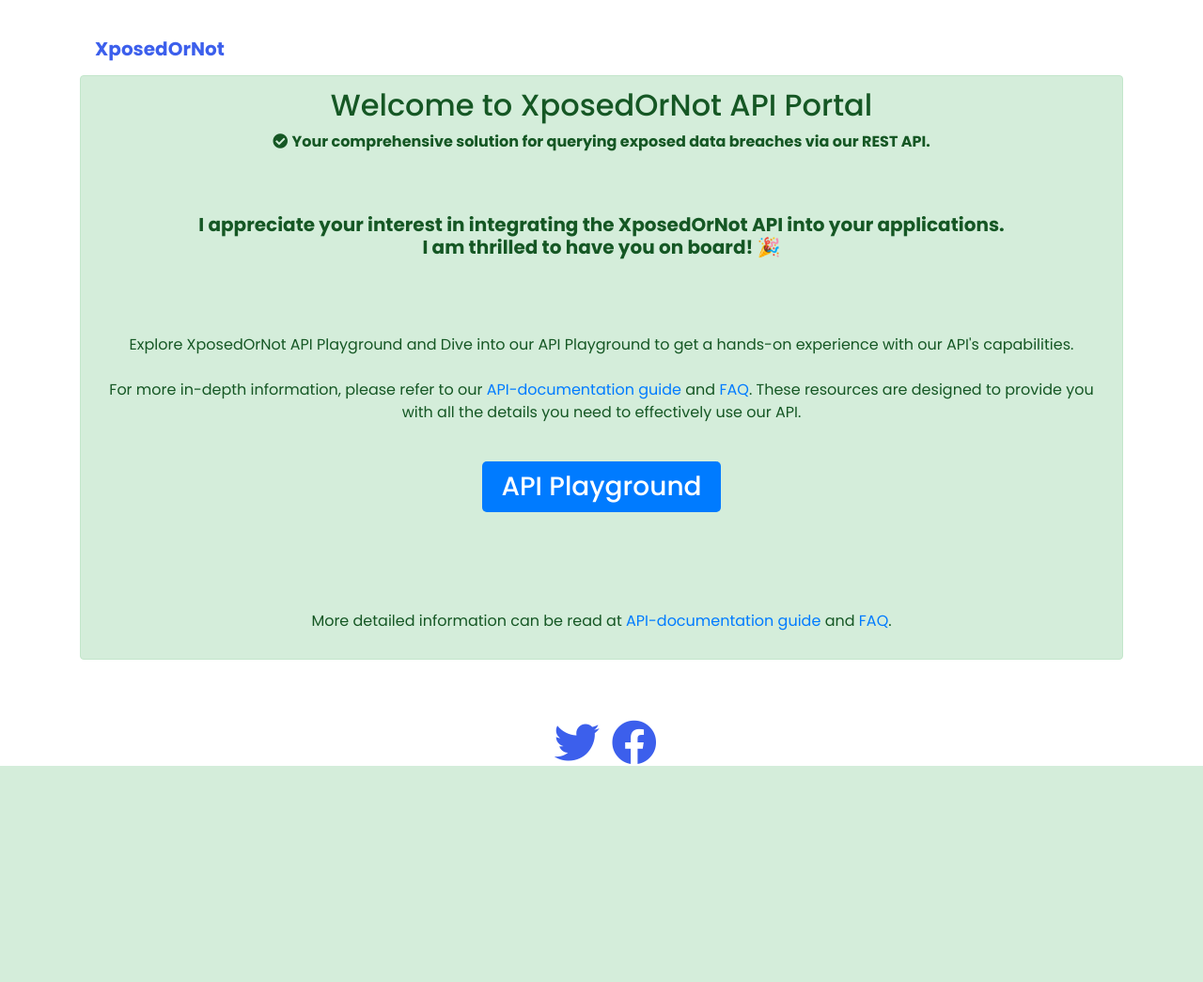
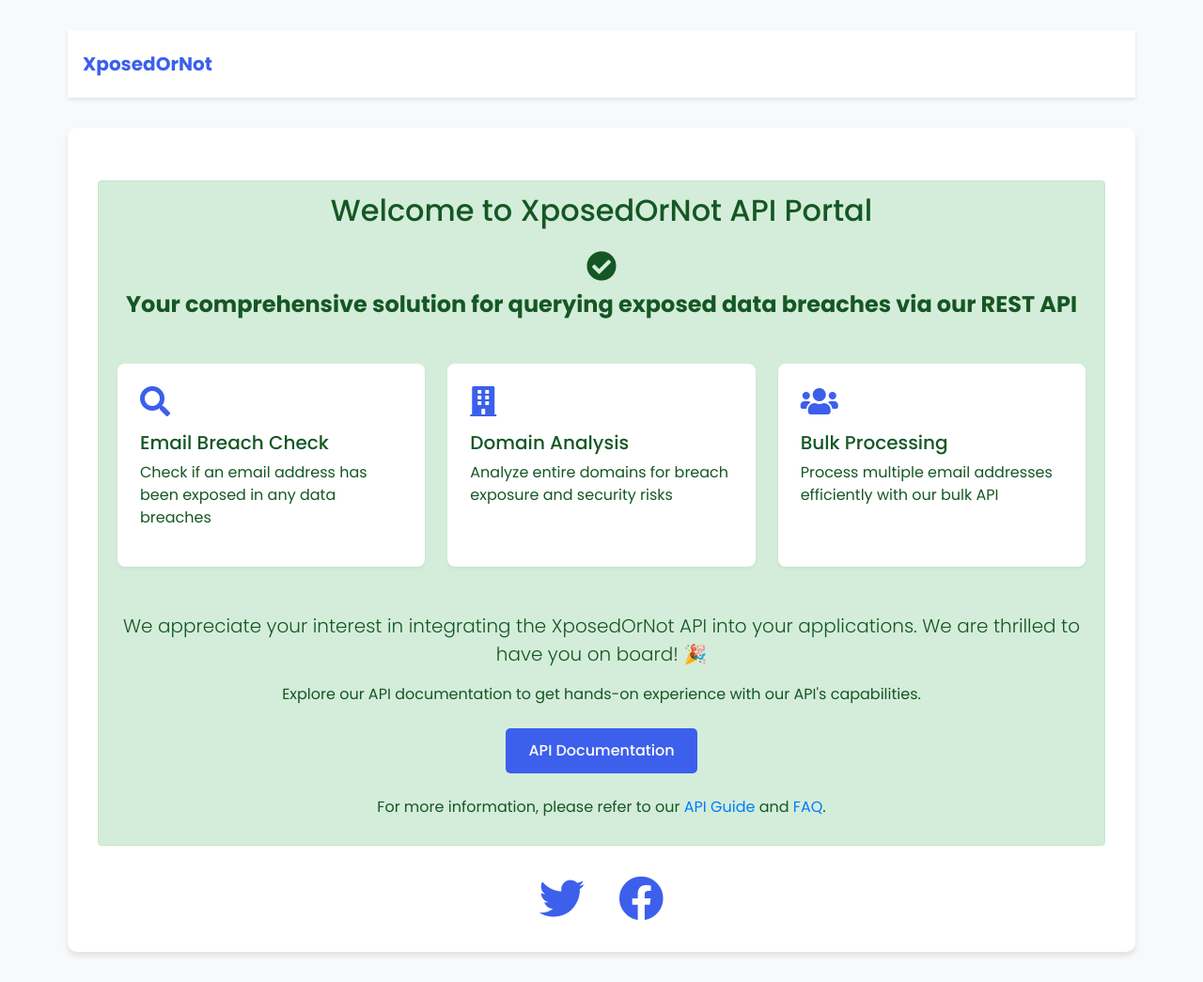
Before and after one commit to XposedOrNot/XposedOrNot-API, a FastAPI app: page / in a window 1280 px wide. Shown: the whole page at 94% size. Before the commit the page ends 815 px from the top, so only its background shows below. Run offline with FastAPI, Linux system fonts and the light colour scheme; some libraries are stand-ins or nearby versions.

Commit message:
💄 style: Minor cosmetic improvements on API landing page

```diff
--- a/config/middleware.py
+++ b/config/middleware.py
@@ -43,7 +43,7 @@
             "font-src 'self' https://fonts.gstatic.com https://cdnjs.cloudflare.com;"
             "object-src 'none';"
             "base-uri 'self';"
-            "connect-src 'self' https://xposedornot.com https://api.xposedornot.com https://cdnjs.cloudflare.com;"
+            "connect-src 'self' https://xposedornot.com https://api.xposedornot.com https://cdnjs.cloudflare.com https://maxcdn.bootstrapcdn.com;"
             "worker-src 'self' blob:;"
         )
 
--- a/templates/index.html
+++ b/templates/index.html
@@ -1,23 +1,111 @@
 <!DOCTYPE html>
 <html lang="en">
+
 <head>
    <meta charset="utf-8">
    <title>XposedOrNot API Reference</title>
    <link rel="shortcut icon" type="image/ico" href="https://xposedornot.com/favicon.ico" />
-      <link rel="stylesheet" href="https://maxcdn.bootstrapcdn.com/bootstrap/4.5.2/css/bootstrap.min.css" integrity="sha384-JcKb8q3iqJ61gNV9KGb8thSsNjpSL0n8PARn9HuZOnIxN0hoP+VmmDGMN5t9UJ0Z" crossorigin="anonymous">
-      <script src="https://cdnjs.cloudflare.com/ajax/libs/jquery/3.5.1/jquery.min.js" integrity="sha512-bLT0Qm9VnAYZDflyKcBaQ2gg0hSYNQrJ8RilYldYQ1FxQYoCLtUjuuRuZo+fjqhx/qtq/1itJ0C2ejDxltZVFg==" crossorigin="anonymous"></script>
-      <script src="https://maxcdn.bootstrapcdn.com/bootstrap/4.5.2/js/bootstrap.min.js" integrity="sha384-B4gt1jrGC7Jh4AgTPSdUtOBvfO8shuf57BaghqFfPlYxofvL8/KUEfYiJOMMV+rV" crossorigin="anonymous"></script>
-      <link rel=stylesheet href='https://fonts.googleapis.com/css?family=Poppins%3A300%2C400%2C500%2C600%2C700%2C900&#038;subset' type=text/css media=all>
-      <link rel="stylesheet" href="https://cdnjs.cloudflare.com/ajax/libs/font-awesome/5.8.2/css/all.min.css" integrity="sha256-BtbhCIbtfeVWGsqxk1vOHEYXS6qcvQvLMZqjtpWUEx8=" crossorigin="anonymous" />
+   <link rel="stylesheet" href="https://maxcdn.bootstrapcdn.com/bootstrap/4.5.2/css/bootstrap.min.css"
+      integrity="sha384-JcKb8q3iqJ61gNV9KGb8thSsNjpSL0n8PARn9HuZOnIxN0hoP+VmmDGMN5t9UJ0Z" crossorigin="anonymous">
+   <script src="https://cdnjs.cloudflare.com/ajax/libs/jquery/3.5.1/jquery.min.js"
+      integrity="sha512-bLT0Qm9VnAYZDflyKcBaQ2gg0hSYNQrJ8RilYldYQ1FxQYoCLtUjuuRuZo+fjqhx/qtq/1itJ0C2ejDxltZVFg=="
+      crossorigin="anonymous"></script>
+   <script src="https://maxcdn.bootstrapcdn.com/bootstrap/4.5.2/js/bootstrap.min.js"
+      integrity="sha384-B4gt1jrGC7Jh4AgTPSdUtOBvfO8shuf57BaghqFfPlYxofvL8/KUEfYiJOMMV+rV"
+      crossorigin="anonymous"></script>
+   <link rel=stylesheet
+      href='https://fonts.googleapis.com/css?family=Poppins%3A300%2C400%2C500%2C600%2C700%2C900&#038;subset'
+      type=text/css media=all>
+   <link rel="stylesheet" href="https://cdnjs.cloudflare.com/ajax/libs/font-awesome/5.8.2/css/all.min.css"
+      integrity="sha256-BtbhCIbtfeVWGsqxk1vOHEYXS6qcvQvLMZqjtpWUEx8=" crossorigin="anonymous" />
+   <style>
+      body {
+         font-family: 'Poppins', sans-serif;
+         color: #3c5fec;
+         background-color: #f8f9fa;
+      }
+
+      .container {
+         max-width: 1200px;
+         margin: 0 auto;
+         padding: 2rem;
+      }
+
+      .navbar {
+         background-color: white;
+         box-shadow: 0 2px 4px rgba(0, 0, 0, 0.1);
+         padding: 1rem;
+         margin-bottom: 2rem;
+      }
+
+      .boxx {
+         background-color: white;
+         border-radius: 10px;
+         padding: 2rem;
+         box-shadow: 0 4px 6px rgba(0, 0, 0, 0.1);
+      }
+
+      .feature-card {
+         background-color: white;
+         border-radius: 8px;
+         padding: 1.5rem;
+         margin: 1rem 0;
+         box-shadow: 0 2px 4px rgba(0, 0, 0, 0.05);
+         transition: transform 0.3s ease;
+      }
+
+      .feature-card:hover {
+         transform: translateY(-5px);
+      }
+
+      .button-link {
+         display: inline-block;
+         padding: 12px 24px;
+         color: #fff;
+         background-color: #3c5fec;
+         text-decoration: none;
+         border-radius: 5px;
+         transition: all 0.3s ease;
+         font-weight: 500;
+      }
+
+      .button-link:hover {
+         background-color: #2d4bcc;
+         color: #fff;
+         text-decoration: none;
+         transform: translateY(-2px);
+      }
+
+      .social-links {
+         margin-top: 2rem;
+      }
+
+      .social-links a {
+         margin: 0 1rem;
+         transition: transform 0.3s ease;
+      }
+
+      .social-links a:hover {
+         transform: scale(1.1);
+      }
+
+      .api-features {
+         display: grid;
+         grid-template-columns: repeat(auto-fit, minmax(300px, 1fr));
+         gap: 1.5rem;
+         margin: 2rem 0;
+      }
+   </style>
 </head>
-   <body style="font-family:Poppins;color:#3c5fec">
-      <br>
-      <div class="container" align="center">
+
+<body>
+   <div class="container">
       <nav class="navbar navbar-expand-lg navbar-light">
          <b><a style="color:#3c5fec" class="navbar-brand" href="https://xposedornot.com">XposedOrNot</a></b>
       </nav>
       <div class="boxx">
-            <div class="swal2-icon swal2-success swal2-animate-success-icon" style="display: flex;">
+         <div class="text-center mb-4">
+            <div class="swal2-icon swal2-success swal2-animate-success-icon" style="display: flex; margin: 0 auto;">
                <div class="swal2-success-circular-line-left" style="background-color: rgb(255, 255, 255);"></div>
                <span class="swal2-success-line-tip"></span>
                <span class="swal2-success-line-long"></span>
@@ -25,38 +113,53 @@
                <div class="swal2-success-fix" style="background-color: rgb(255, 255, 255);"></div>
                <div class="swal2-success-circular-line-right" style="background-color: rgb(255, 255, 255);"></div>
             </div>
-	      <div align="center">
-	       <div class="alert alert-success" role="alert" >
-            <h2>Welcome to XposedOrNot API Portal </h2>
-		       <i class="fas fa-check-circle"></i> <b>Your comprehensive solution for querying exposed data breaches via our REST API.</b> <br><br><br>
-               <p style="color:green;font-size:14px">
-	       <h5><b>I appreciate your interest in integrating the XposedOrNot API into your applications.<br> I am thrilled to have you on board! 🎉</b></h5> <br><br><br>
-			      <p>Explore XposedOrNot API Playground and Dive into our API Playground to get a hands-on experience with our API's capabilities. <br><br>
-
-For more in-depth information, please refer to our <a href="https://xposedornot.com/api_doc"> API-documentation guide</a> and <a href="https://xposedornot.com/faq">FAQ</a>. These resources are designed to provide you with all the details you need to effectively use our API.</p><br>
-               <h3><a href="https://xposedornot.apiary.io" target="_blank" class="button-link"> API Playground</a></h3>
-                  <style>
-                     .button-link {
-                     display: inline-block;
-                     padding: 10px 20px;
-                     color: #fff;
-                     background-color: #007BFF;
-                     text-decoration: none;
-                     border-radius: 5px;
-                     transition: background-color 0.3s ease;
-                     }
-                     .button-link:hover {
-                     background-color: #FFBF00;
-                     }
-                  </style>
-                  <br><br><br>
-			      <br>More detailed information can be read at <a href="https://xposedornot.com/api_doc"> API-documentation guide</a> and <a href="https://xposedornot.com/faq">FAQ</a>. </p>
+         </div>
+         <div class="alert alert-success" role="alert">
+            <h2 class="text-center mb-4">Welcome to XposedOrNot API Portal</h2>
+            <div class="text-center mb-4">
+               <i class="fas fa-check-circle fa-2x"></i>
+               <h4 class="mt-2"><b>Your comprehensive solution for querying exposed data breaches via our REST API</b>
+               </h4>
+            </div>
+            <div class="api-features">
+               <div class="feature-card">
+                  <i class="fas fa-search fa-2x mb-3" style="color: #3c5fec;"></i>
+                  <h5>Email Breach Check</h5>
+                  <p>Check if an email address has been exposed in any data breaches</p>
+               </div>
+               <div class="feature-card">
+                  <i class="fas fa-building fa-2x mb-3" style="color: #3c5fec;"></i>
+                  <h5>Domain Analysis</h5>
+                  <p>Analyze entire domains for breach exposure and security risks</p>
+               </div>
+               <div class="feature-card">
+                  <i class="fas fa-users fa-2x mb-3" style="color: #3c5fec;"></i>
+                  <h5>Bulk Processing</h5>
+                  <p>Process multiple email addresses efficiently with our bulk API</p>
                </div>
             </div>
-	    <br><br><a style="color:#3c5fec" href="https://twitter.com/xposedornot"  target="_blank" rel="noopener">&nbsp <i class="fab fa-twitter fa-3x"></i></a>
-               <a style="color:#3c5fec" href="https://facebook.com/xposedornot" target="_blank" rel="noopener">&nbsp <i class="fab fa-facebook fa-3x"></i></a>
-	       <br>
+            <div class="text-center mt-4">
+               <p class="lead">We appreciate your interest in integrating the XposedOrNot API into your applications. We
+                  are thrilled to have you on board! 🎉</p>
+               <p>Explore our API documentation to get hands-on experience with our API's capabilities.</p>
+               <div class="mt-4">
+                  <a href="/docs" class="button-link">API Documentation</a>
+               </div>
+               <div class="mt-4">
+                  <p>For more information, please refer to our <a href="https://xposedornot.com/api_doc">API Guide</a> and <a href="https://xposedornot.com/faq">FAQ</a>.</p>
+               </div>
+            </div>
+         </div>
+         <div class="social-links text-center">
+            <a style="color:#3c5fec" href="https://twitter.com/xposedornot" target="_blank" rel="noopener">
+               <i class="fab fa-twitter fa-3x"></i>
+            </a>
+            <a style="color:#3c5fec" href="https://facebook.com/xposedornot" target="_blank" rel="noopener">
+               <i class="fab fa-facebook fa-3x"></i>
+            </a>
+         </div>
       </div>
    </div>
 </body>
+
 </html>
```
Lines whose indentation alone changed are shown as unchanged.
